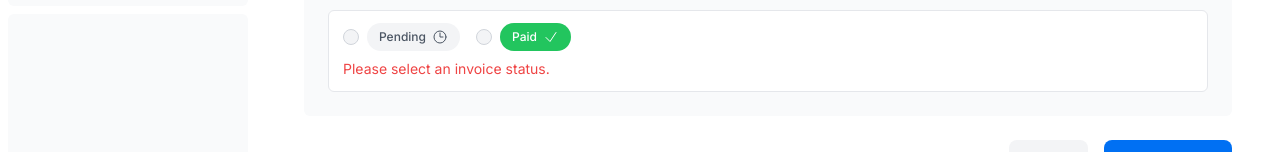
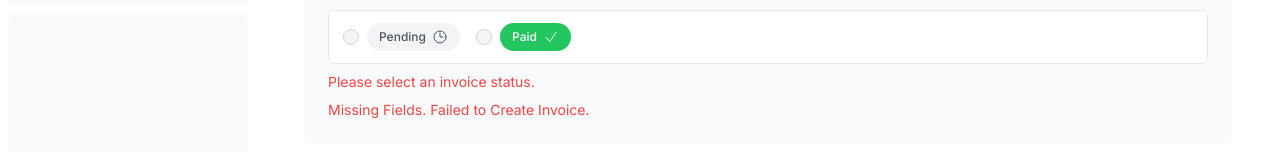
Before and after one commit to Karthi-47/Next-Js-Project, a Next.js app: page /dashboard/invoices/create in a window 1280 px wide. Both pictures are taken after typing "5" into the empty fields and a click on the button "Create Invoice". Shown: the part 338-490 px from the top of the page. Built offline with nearby package versions, Linux system fonts and the light colour scheme; no server answers; the database is empty; a web font is replaced by a local one.

Commit message:
Refactor create-form component to use useActionState and improve error handling

```diff
--- a/app/dashboard/invoices/create-form.tsx
+++ b/app/dashboard/invoices/create-form.tsx
@@ -9,12 +9,12 @@ import {
   UserCircleIcon,
 } from '@heroicons/react/24/outline';
 import { Button } from '@/app/button';
-import { createInvoice } from '@/app/lib/actions';
-import { useFormState } from 'react-dom';
+import { createInvoice, State } from '@/app/lib/actions';
+import { useActionState } from 'react';
 
 export default function Form({ customers }: { customers: CustomerField[] }) {
-  const initialState = { message: null, error: null };
-  const [state, formAction] = useFormState(createInvoice, initialState);
+  const initialState: State = { message: null, errors: {} };
+  const [state, formAction] = useActionState(createInvoice, initialState);
 
   return (
     <form action={formAction}>
@@ -43,6 +43,7 @@ export default function Form({ customers }: { customers: CustomerField[] }) {
             </select>
             <UserCircleIcon className="pointer-events-none absolute left-3 top-1/2 h-[18px] w-[18px] -translate-y-1/2 text-gray-500" />
           </div>
+
           <div id="customer-error" aria-live="polite" aria-atomic="true">
             {state.errors?.customerId &&
               state.errors.customerId.map((error: string) => (
@@ -72,6 +73,7 @@ export default function Form({ customers }: { customers: CustomerField[] }) {
               <CurrencyDollarIcon className="pointer-events-none absolute left-3 top-1/2 h-[18px] w-[18px] -translate-y-1/2 text-gray-500 peer-focus:text-gray-900" />
             </div>
           </div>
+
           <div id="amount-error" aria-live="polite" aria-atomic="true">
             {state.errors?.amount &&
               state.errors.amount.map((error: string) => (
@@ -95,8 +97,7 @@ export default function Form({ customers }: { customers: CustomerField[] }) {
                   name="status"
                   type="radio"
                   value="pending"
-                  className="h-4 w-4 cursor-pointer border-gray-300 bg-gray-100 text-gray-600 focus:ring-2"
-                  aria-describedby="status-error"
+                  className="text-white-600 h-4 w-4 cursor-pointer border-gray-300 bg-gray-100 focus:ring-2"
                 />
                 <label
                   htmlFor="pending"
@@ -112,7 +113,6 @@ export default function Form({ customers }: { customers: CustomerField[] }) {
                   type="radio"
                   value="paid"
                   className="h-4 w-4 cursor-pointer border-gray-300 bg-gray-100 text-gray-600 focus:ring-2"
-                  aria-describedby="status-error"
                 />
                 <label
                   htmlFor="paid"
@@ -122,7 +122,8 @@ export default function Form({ customers }: { customers: CustomerField[] }) {
                 </label>
               </div>
             </div>
-            <div id="status-error" aria-live="polite" aria-atomic="true">
+          </div>
+          <div id="status-error" aria-live="polite" aria-atomic="true">
             {state.errors?.status &&
               state.errors.status.map((error: string) => (
                 <p className="mt-2 text-sm text-red-500" key={error}>
@@ -130,8 +131,13 @@ export default function Form({ customers }: { customers: CustomerField[] }) {
                 </p>
               ))}
           </div>
-          </div>
         </fieldset>
+
+        <div aria-live="polite" aria-atomic="true">
+          {state.message ? (
+            <p className="mt-2 text-sm text-red-500">{state.message}</p>
+          ) : null}
+        </div>
       </div>
       <div className="mt-6 flex justify-end gap-4">
         <Link
```
